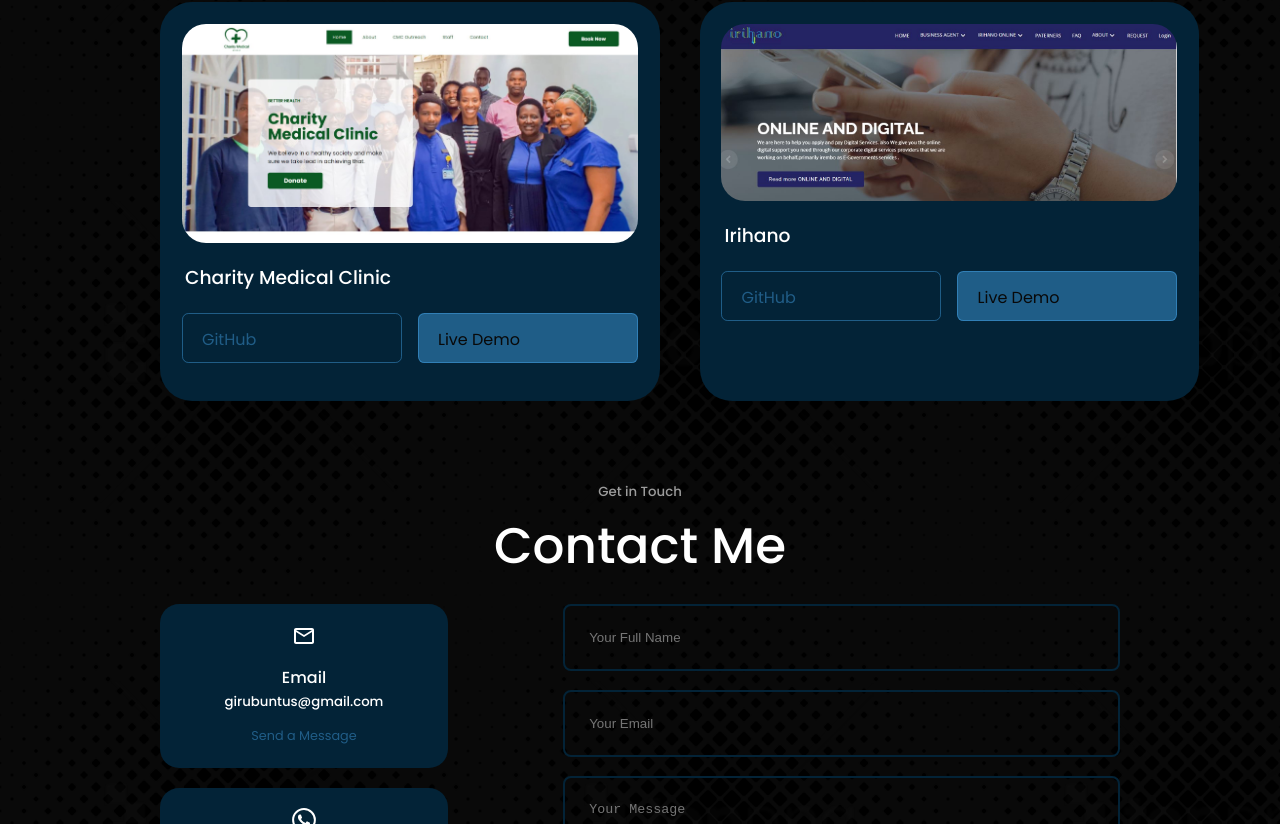
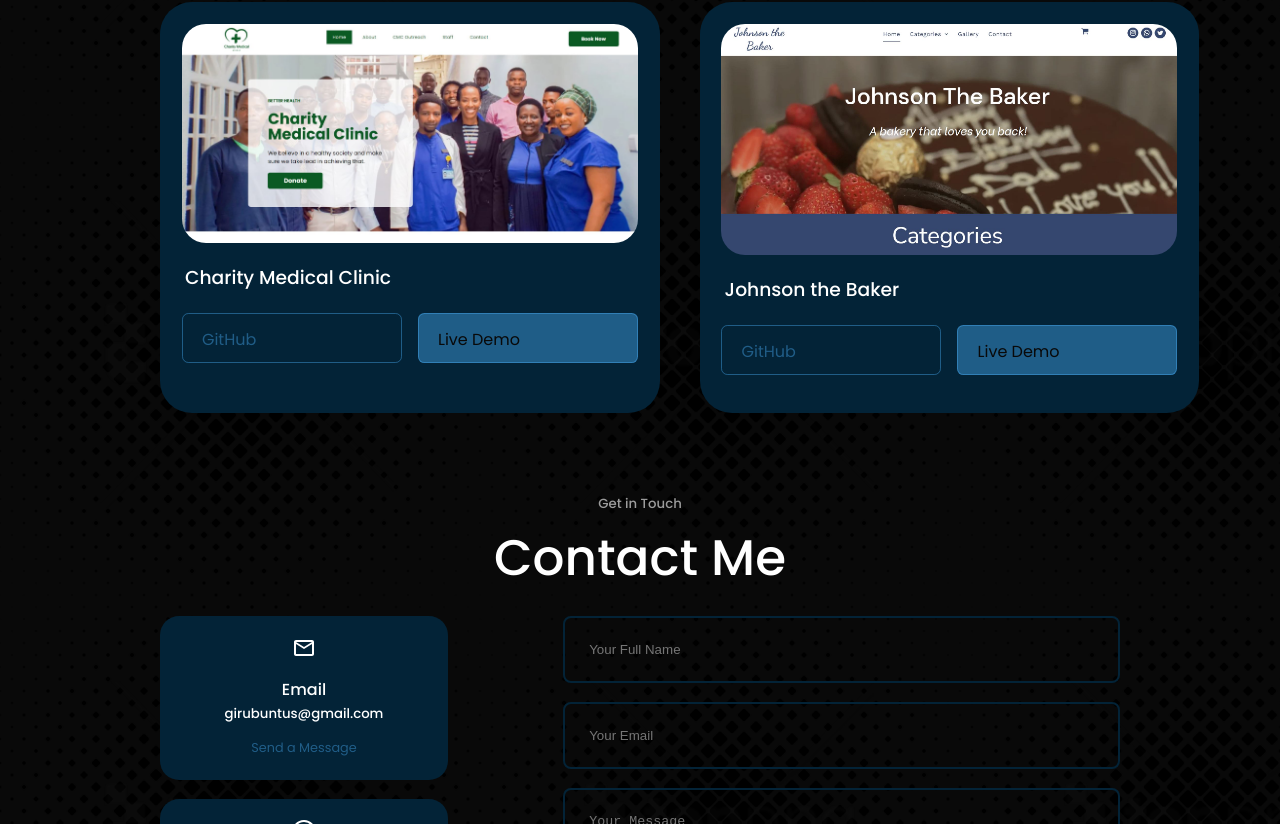
Before and after one commit to girubuntu/react-portfolio, a React (Create React App) app: page / in a window 1280 px wide. Shown: the part 2765-3589 px from the top of the page. Built offline with nearby package versions, Linux system fonts and the light colour scheme.

Commit message:
updating johnson the paker

```diff
--- a/src/components/portfolio/Portfolio.jsx
+++ b/src/components/portfolio/Portfolio.jsx
@@ -6,6 +6,7 @@ import movie from '../../assets/movie.jpg'
 import irihano from '../../assets/irihano.JPG'
 import irebero from '../../assets/rebero.JPG'
 import cmc from '../../assets/cmc.JPG'
+import johnsonthebaker from '../../assets/johnsonthebaker.JPG'
 
 const data = [
   {
@@ -30,10 +31,9 @@ const data = [
   },
   {
     id: 4,
-    image: irihano,
-    title: 'Irihano',
-    github: 'https://github.com/girubuntu/Lost-item',
-    demo: 'https://irihano.rw/'
+    image: johnsonthebaker,
+    title: 'Johnson the Baker',
+    demo: 'https://www.johnsonthebaker.rw/'
   },
 ];
 
```
Also changed, not shown: src/assets/Capture.JPG (added), src/assets/johnsonthebaker.JPG (added).
